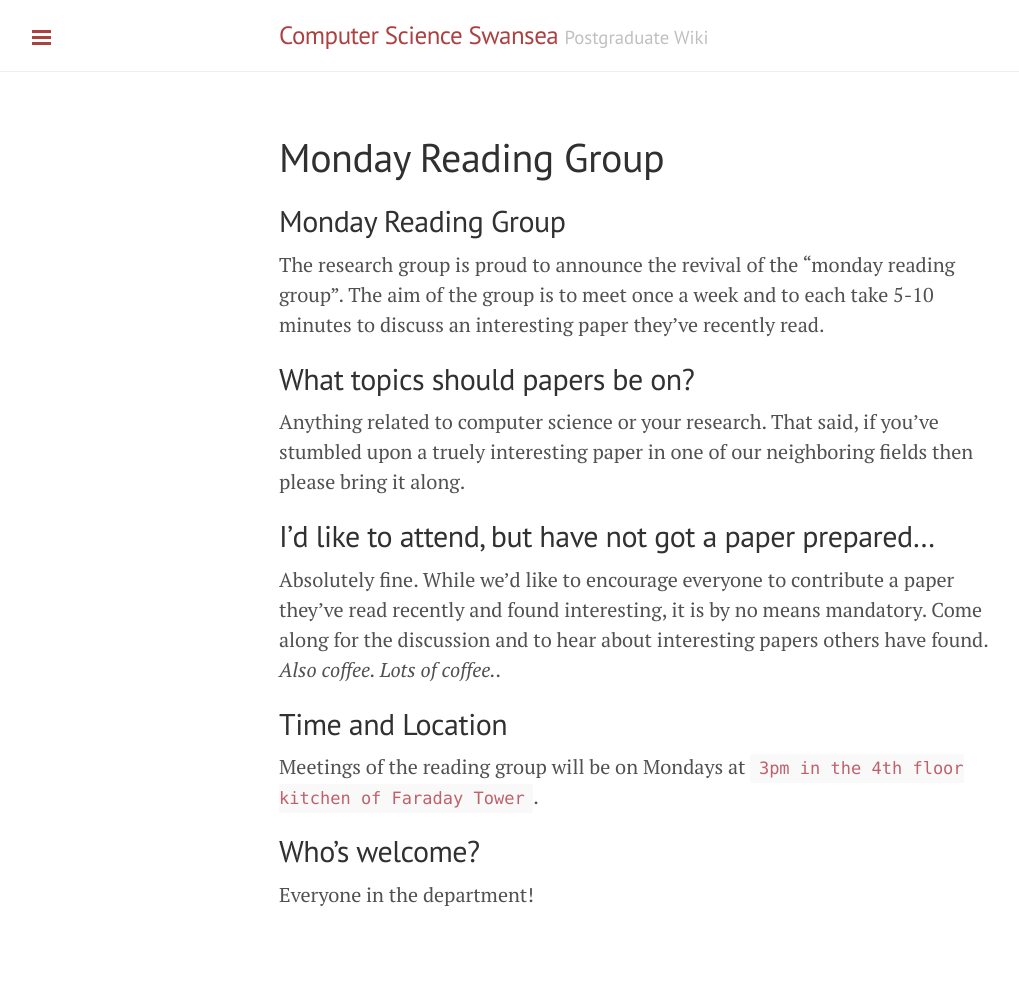
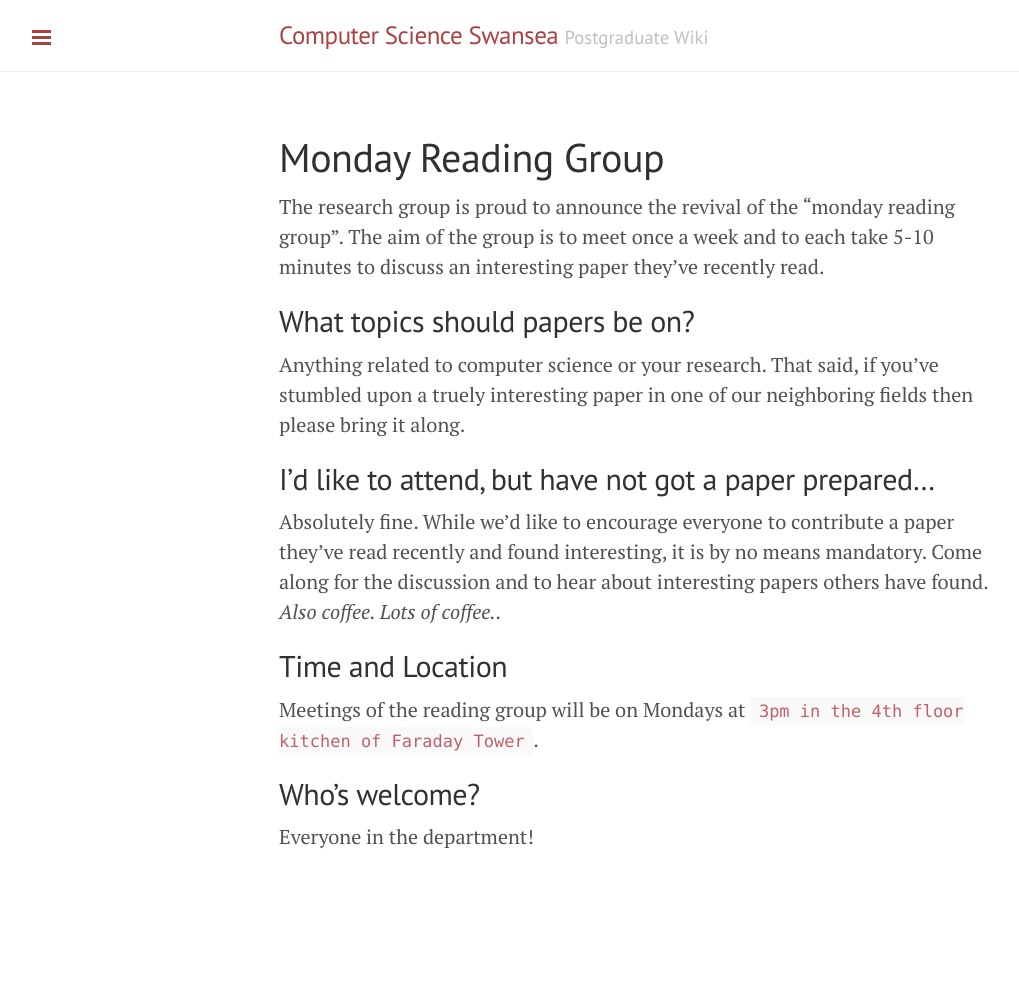
Before and after one commit to CS-Swansea/cs-swansea.github.io, a Jekyll site: the page built from pages/33-monday-reading-group.md, in a window 1280 px wide. Shown: the whole page, without its empty margins (1-1020 px from the left). Built offline with Jekyll 4.4.1, drawn with Linux system fonts in a browser that asks for light colours; Markdown is read by kramdown in place of the engine named in the settings; after the commit the page ends 932 px from its top, so only the background shows below that.

Commit message:
Update 33-monday-reading-group.md

```diff
--- a/pages/33-monday-reading-group.md
+++ b/pages/33-monday-reading-group.md
@@ -3,8 +3,6 @@ layout: page
 title: Monday Reading Group
 categories: [reading-group]
 ---
-
-## Monday Reading Group
 
 The research group is proud to announce the revival of the "monday reading group". The aim of the group is to meet once a week and to each take 5-10 minutes to discuss an interesting paper they've recently read.
 
```
